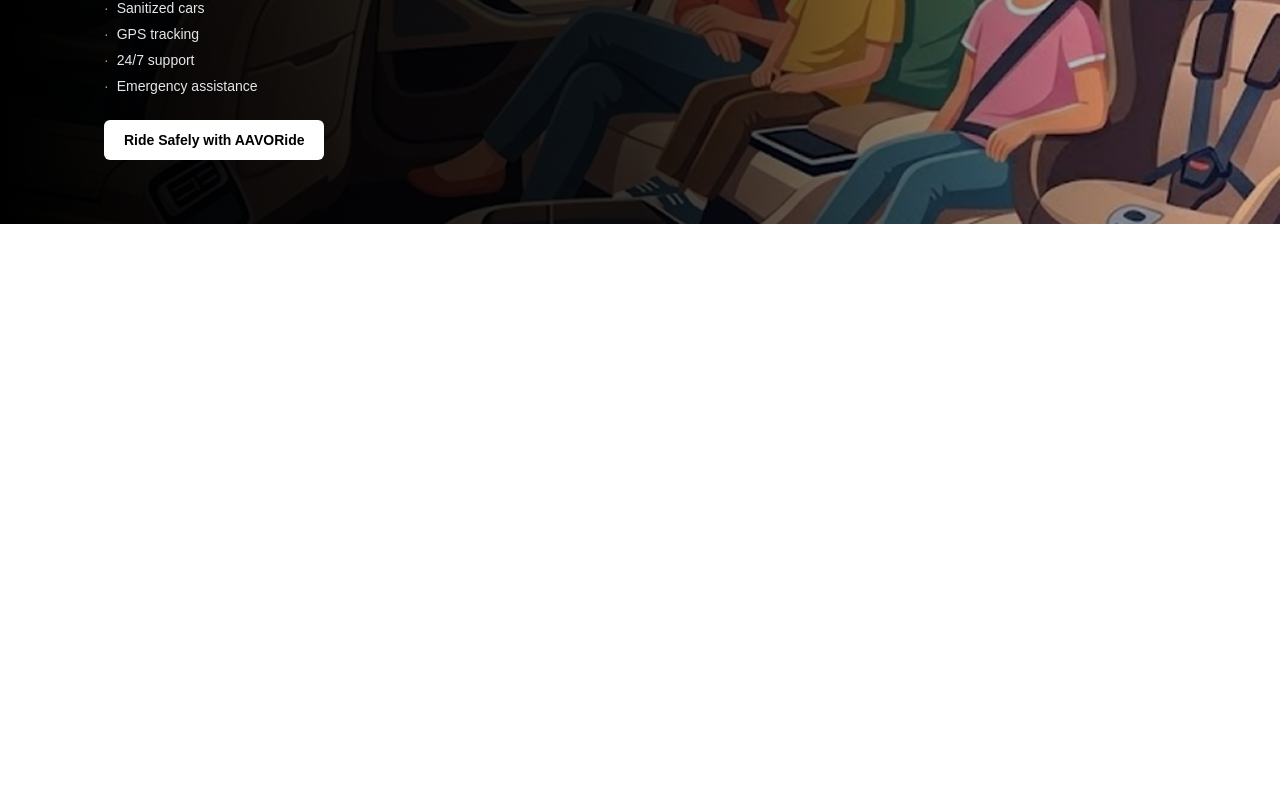
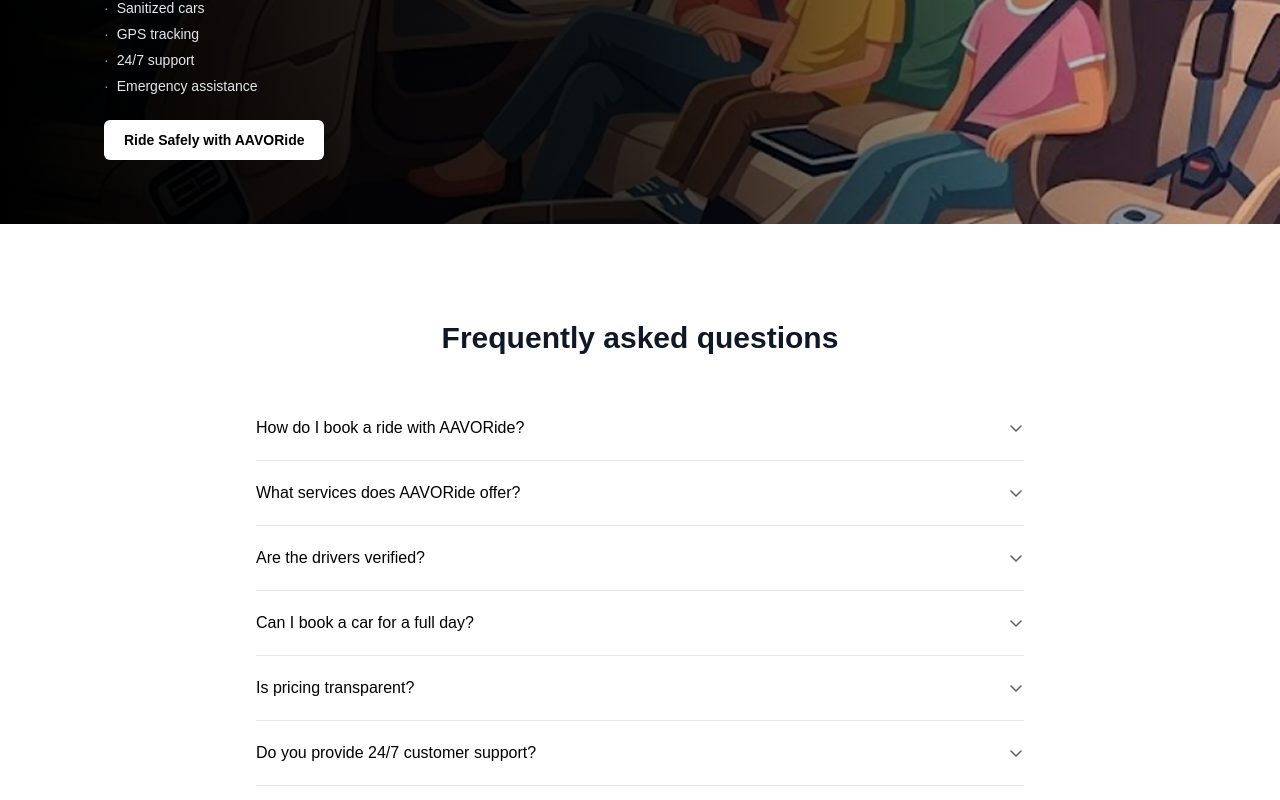
Before and after one commit to Olowokere-Destiny/aavoride, a Next.js app: page / in a window 1280 px wide. Shown: the part 3221-4021 px from the top of the page. Before the commit the page ends 3477 px from the top, so only its background shows below. Built offline with nearby package versions, Linux system fonts and the light colour scheme; a web font is replaced by a local one.

Commit message:
faq section

```diff
--- a/app/page.tsx
+++ b/app/page.tsx
@@ -1,3 +1,4 @@
+import FAQSection from "@/components/FaqSection";
 import Hero from "@/components/Hero";
 import HowItWorks from "@/components/HowItWorks";
 import NavBar from "@/components/NavBar";
@@ -19,6 +20,7 @@
       <RidesSection />
       <ReviewsSection />
       <PrioritySection />
+      <FAQSection />
     </main>
     </>
   );
--- /dev/null
+++ b/components/FaqSection.tsx
@@ -0,0 +1,101 @@
+"use client";
+
+import { useState } from "react";
+
+
+// using lorem text for now
+const faqs = [
+  {
+    question: "How do I book a ride with AAVORide?",
+    answer:
+      "Lorem ipsum dolor sit amet consectetur adipiscing elit sed do eiusmod tempor incididunt ut labore et dolore magna aliqua ut enim ad minim veniam quis nostrud exercitation ullamco laboris nisi ut aliquip ex ea commodo.",
+  },
+  {
+    question: "What services does AAVORide offer?",
+    answer:
+      "Lorem ipsum dolor sit amet consectetur adipiscing elit sed do eiusmod tempor incididunt ut labore et dolore magna aliqua ut enim ad minim veniam quis nostrud exercitation ullamco laboris nisi ut aliquip ex ea commodo.",
+  },
+  {
+    question: "Are the drivers verified?",
+    answer:
+      "Lorem ipsum dolor sit amet consectetur adipiscing elit sed do eiusmod tempor incididunt ut labore et dolore magna aliqua ut enim ad minim veniam quis nostrud exercitation ullamco laboris nisi ut aliquip ex ea commodo.",
+  },
+  {
+    question: "Can I book a car for a full day?",
+    answer:
+      "Lorem ipsum dolor sit amet consectetur adipiscing elit sed do eiusmod tempor incididunt ut labore et dolore magna aliqua ut enim ad minim veniam quis nostrud exercitation ullamco laboris nisi ut aliquip ex ea commodo.",
+  },
+  {
+    question: "Is pricing transparent?",
+    answer:
+      "Lorem ipsum dolor sit amet consectetur adipiscing elit sed do eiusmod tempor incididunt ut labore et dolore magna aliqua ut enim ad minim veniam quis nostrud exercitation ullamco laboris nisi ut aliquip ex ea commodo.",
+  },
+  {
+    question: "Do you provide 24/7 customer support?",
+    answer:
+      "Lorem ipsum dolor sit amet consectetur adipiscing elit sed do eiusmod tempor incididunt ut labore et dolore magna aliqua ut enim ad minim veniam quis nostrud exercitation ullamco laboris nisi ut aliquip ex ea commodo.",
+  },
+];
+
+export default function FAQSection() {
+  const [openIndex, setOpenIndex] = useState<number | null>(null);
+
+  const toggle = (i: number) => setOpenIndex(openIndex === i ? null : i);
+
+  return (
+    <section className="w-full bg-white py-16 px-4 sm:px-6 lg:px-10">
+      <div className="max-w-3xl mx-auto">
+
+        {/* header */}
+        <h2 className="text-2xl sm:text-3xl font-bold text-gray-900 text-center mb-10">
+          Frequently asked questions
+        </h2>
+
+
+        <div className="flex flex-col divide-y divide-gray-200 border-b border-gray-200">
+          {faqs.map((faq, i) => (
+            <div key={i}>
+              <button
+                onClick={() => toggle(i)}
+                className="w-full flex items-center justify-between gap-4 py-5 text-left"
+              >
+                <span className="text-sm sm:text-base">
+                  {faq.question}
+                </span>
+
+                <svg
+                  width="16"
+                  height="16"
+                  viewBox="0 0 16 16"
+                  fill="none"
+                  className={`shrink-0 transition-transform duration-200 ${
+                    openIndex === i ? "rotate-180" : ""
+                  }`}
+                >
+                  <path
+                    d="M3 6L8 11L13 6"
+                    stroke="#5E5E5E"
+                    strokeWidth="1.5"
+                    strokeLinecap="round"
+                    strokeLinejoin="round"
+                  />
+                </svg>
+              </button>
+
+              <div
+                className={`overflow-hidden transition-all duration-300 ${
+                  openIndex === i ? "max-h-40 pb-5" : "max-h-0"
+                }`}
+              >
+                <p className="text-sm leading-relaxed text-[#5E5E5E]">
+                  {faq.answer}
+                </p>
+              </div>
+            </div>
+          ))}
+        </div>
+
+      </div>
+    </section>
+  );
+}
```
